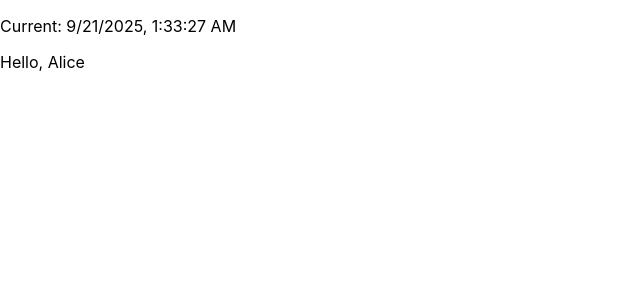
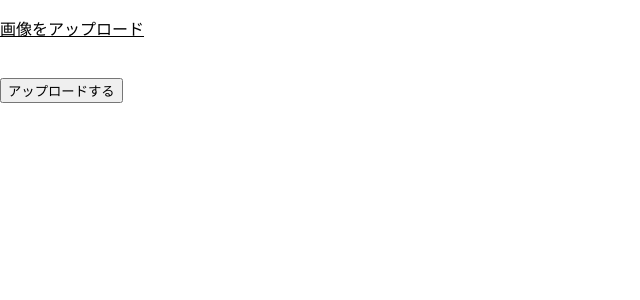
Before and after one commit to ryousukemizokami/React-practice, a React (Create React App) app: page / in a window 1280 px wide. Shown: the top 300 px of the page, without its empty margins (0-640 px from the left). Built offline with nearby package versions, Linux system fonts and the light colour scheme.

Commit message:
useRefSample

```diff
--- /dev/null
+++ b/src/components/UseRefSample.tsx
@@ -0,0 +1,60 @@
+import React, { useState, useRef } from 'react'
+
+const sleep = (ms: number) => new Promise((resolve) => setTimeout(resolve, ms))
+
+const UPLOAD_DELAY = 5000
+
+const ImageUploader = () => {
+    // 隠されたinput要素にアクセスするためのref
+    const inputImageRef = useRef<HTMLInputElement | null>(null)
+    // 選択されたファイルデータを保持するref
+    const fileRef = useRef<File | null>(null)
+    const [message, setMessage] = useState<string | null>('')
+
+    // 「画像をアップロード」というテキストがクリックされた時のコールバック
+    const onClickText = () => {
+        if (inputImageRef.current !== null) {
+            // inputのDOMにアクセスして、クリックイベントを発火する
+            inputImageRef.current.click()
+        }
+    }
+    // ファイルが選択された後に呼ばれるコールバック
+    const onChangeImage = (e: React.ChangeEvent<HTMLInputElement>) => {
+        const files = e.target.files
+        if (files !== null && files.length > 0) {
+            // fileRef.currentに値を保存する。
+            // fileRef.currentが変化しても再描画は発生しない
+            fileRef.current = files[0]
+        }
+    }
+    // アップロードボタンがクリックされた時に呼ばれるコールバック
+    const onClickUpload = async () => {
+        if (fileRef.current !== null) {
+            // 通常はここでAPIを呼んで、ファイルをサーバーにアップロードする
+            // ここでは擬似的に一定時間待つ
+            await sleep(UPLOAD_DELAY)
+            // アップロードが成功した旨を表示するために、メッセージを書き換える
+            setMessage(`${fileRef.current.name} has been successfully uploaded`)
+        }
+    }
+
+    return (
+        <div>
+            <p style={{ textDecoration: 'underline' }} onClick={onClickText}>
+                画像をアップロード
+            </p>
+            <input
+                ref={inputImageRef}
+                type="file"
+                accept="image/*"
+                onChange={onChangeImage}
+                style={{ visibility: 'hidden' }}
+            />
+            <br />
+            <button onClick={onClickUpload}>アップロードする</button>
+            {message !== null && <p>{message}</p>}
+        </div>
+    )
+}
+
+export default ImageUploader
--- a/src/index.tsx
+++ b/src/index.tsx
@@ -7,14 +7,15 @@
 // import { Parent } from './components/Parent';
 // import { UseMemoSample } from './components/UseMemoSample';
 // import Clock  from './components/Clock';
-import Parent from './components/UseContextSample';
+// import Parent from './components/UseContextSample';
+import ImageUploader from './components/UseRefSample';
 import reportWebVitals from './reportWebVitals';
 
 const root = ReactDOM.createRoot(
   document.getElementById('root') as HTMLElement
 );
 root.render(
-<Parent />
+<ImageUploader />
 );
 
 // If you want to start measuring performance in your app, pass a function
```
